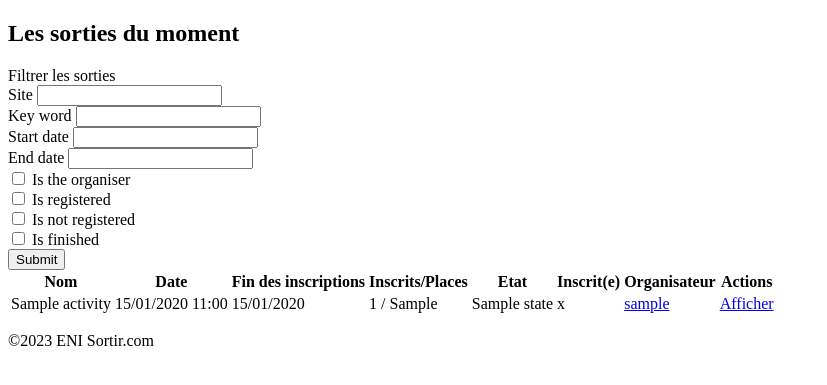
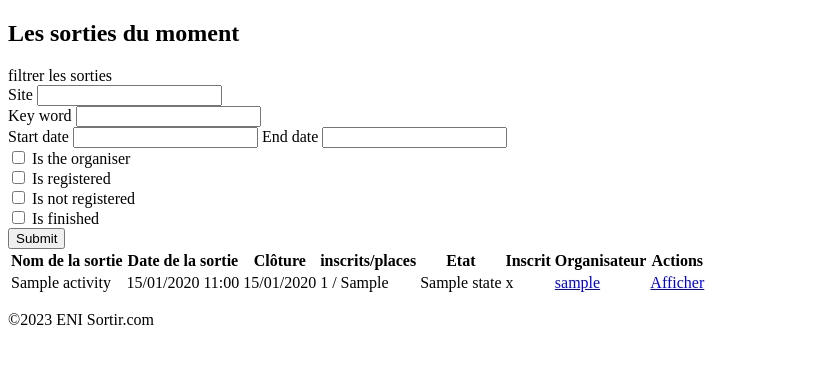
Before and after one commit to maiwennj/sortir.com, a PHP site: template templates/activity/list.html.twig in a window 1280 px wide. Shown: the part 226-611 px from the top of the page, without its empty margins (0-827 px from the left). Run offline with PHP 8.4, Linux system fonts and the light colour scheme; the template is opened without the code that fills it: most values are stand-ins (such as "Sample title", 1, 10 or a date in 2020); form fields are guessed from the names that the template uses; some libraries are stand-ins or nearby versions.

Commit message:
fix error with responsive after merge

```diff
--- a/templates/activity/list.html.twig
+++ b/templates/activity/list.html.twig
@@ -1,11 +1,12 @@
 {% extends 'base.html.twig' %}
 
-{% block title %}Accueil - Sorties{% endblock %}
+
+{% block title %}activitie details{% endblock %}
+
 {% block h2 %}Les sorties du moment{% endblock %}
 {% block body %}
-    <div class="m-auto width-1800">
     <div class="filter-toggler" type="button" data-bs-toggle="collapse" data-bs-target="#filter" aria-controls="filter" aria-expanded="false" aria-label="Toggle navigation">
-        <span class="btn btn-primary">Filtrer les sorties</span>
+        <span class="btn btn-primary">filtrer les sorties</span>
     </div>
     <div class="container">
         <div class="collapse filter-collapse" id="filter">
@@ -25,8 +26,7 @@
                     {{ form_label(form.startDate) }}
                     {{ form_widget(form.startDate) }}
                     {{ form_errors(form.startDate) }}
-                    </div>
-                    <div class="my-1">
+
                     {{ form_label(form.endDate) }}
                     {{ form_widget(form.endDate) }}
                     {{ form_errors(form.endDate) }}
@@ -65,12 +65,12 @@
         <table class="table table-hover" id="activity-table">
             <thead class="sticky-top shadow table-primary">
             <tr>
-                    <th scope="col">Nom</th>
-                    <th scope="col">Date</th>
-                    <th class="d-none d-md-table-cell" scope="col">Fin des inscriptions</th>
-                    <th class="d-none d-md-table-cell" scope="col">Inscrits/Places</th>
+                <th scope="col">Nom de la sortie</th>
+                <th scope="col">Date de la sortie</th>
+                <th class="d-none d-md-table-cell" scope="col">Clôture</th>
+                <th class="d-none d-md-table-cell" scope="col">inscrits/places</th>
                 <th class="d-none "  scope="col">Etat</th>
-                    <th class="d-none d-md-table-cell "  scope="col">Inscrit(e)</th>
+                <th class="d-none d-md-table-cell "  scope="col">Inscrit</th>
                 <th class=""  scope="col">Organisateur</th>
                 <th class="d-none d-lg-table-cell " scope="col">Actions</th>
             </tr>
@@ -102,20 +102,16 @@
                     </td>
 
                     <td> <a href="{{ path("user_profile",{'id': activity.organiser.user.id}) }}" class="user-link"> {{ activity.organiser.user.username}}</a></td>
-
                     <td class="d-none d-lg-table-cell" >
-
                         {% if activity.organiser.user == app.user and activity.state.id == 1 %}
                             <a href="{{ path("activity_update",{'id': activity.id})}}" class="btn btn-secondary btn-width">Modifier</a>
                         {% else %}
                             <a href="{{ path("activity_details",{'id': activity.id})}}" class="btn btn-primary btn-width">Afficher</a>
                         {% endif %}
-
-
-                        {% if activity.organiser.user == app.user and (activity.state is not null and (activity.state.id == 2 or activity.state.id == 3))%}
-                            <a href="{{ path("activity_cancel",{'id': activity.id}) }}" class="btn btn-danger btn-width">Annuler la sortie</a>
+                        {% if activity.organiser.user == app.user and (activity.state is not null and (activity.state.id == 2 or activity.state.id == 3 or activity.state.id == 1))%}
+                            <a href="{{ path("activity_cancel",{'id': activity.id}) }}" class="btn btn-danger btn-width">Annuler</a>
                         {% endif %}
-                        {% if activity.state is not null and (activity.state.id == 2 or activity.state.id == 3)%}
+                        {% if activity.state is not null and activity.state.id == 2 %}
                             {% set isRegistered = false %}
                             {% for registration in activity.registrations %}
                                 {% if registration.participant == app.user.userProfile %}
@@ -128,9 +124,7 @@
                                 {% if isRegistered and activity.startDate > date('now') %}
                                     <a href="{{ path("activity_quit",{'id': activity.id})}}" class="btn btn-warning btn-width">Se désister</a>
                                 {% elseif not isRegistered %}
-
                                     <a href="{{ path("activity_participate",{'id': activity.id})}}" class="btn btn-success btn-width">S'inscrire</a>
-
                                 {% endif %}
                             {% else %}
                                 {% if isRegistered and activity.startDate > date('now') %}
@@ -144,6 +138,5 @@
             </tbody>
         </table>
     </div>
-    </div>
     <script src="{{asset('assets/js/script.js')}}"></script>
 {% endblock %}
```
Lines whose indentation alone changed are shown as unchanged.
